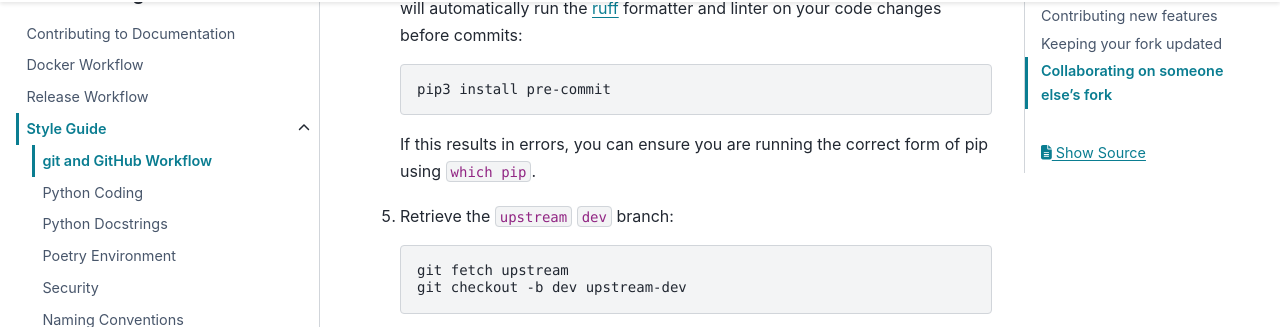
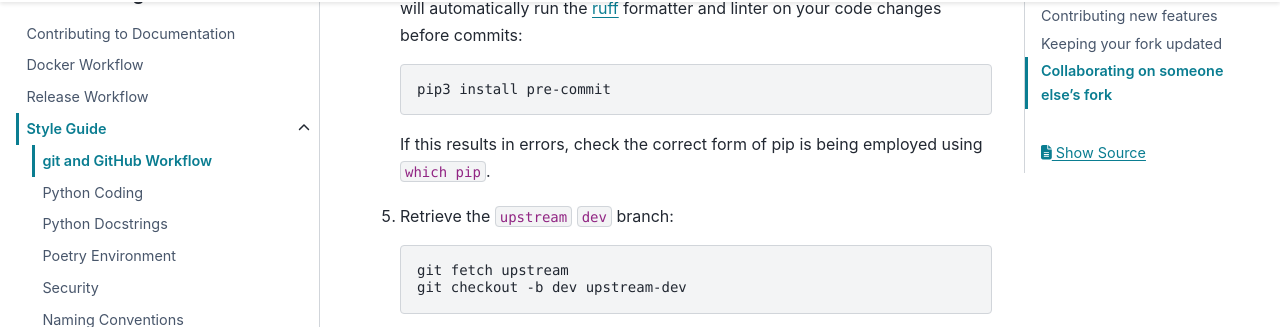
Before and after one commit to IMAP-Science-Operations-Center/imap_processing, a Sphinx documentation site: the page built from docs/source/development-guide/style-guide/git-and-github-workflow.rst, in a window 1280 px wide and 900 px high, scrolled down 1900 px. Shown: the part 126-453 px from the top of the window. Built offline with Sphinx 7.4.7 and the PyData theme 0.15.4, drawn with Linux system fonts in a browser that asks for light colours; the version number is read from the project's files by our own code.

Commit message:
Cleaning up

```diff
--- a/docs/source/development-guide/style-guide/git-and-github-workflow.rst
+++ b/docs/source/development-guide/style-guide/git-and-github-workflow.rst
@@ -66,7 +66,7 @@ well.*
 
        pip3 install pre-commit
 
-   If this results in errors, you can ensure you are running the correct form of pip using ``which pip``.
+   If this results in errors, check the correct form of pip is being employed using ``which pip``.
 
 #. Retrieve the ``upstream`` ``dev`` branch:
 
```
